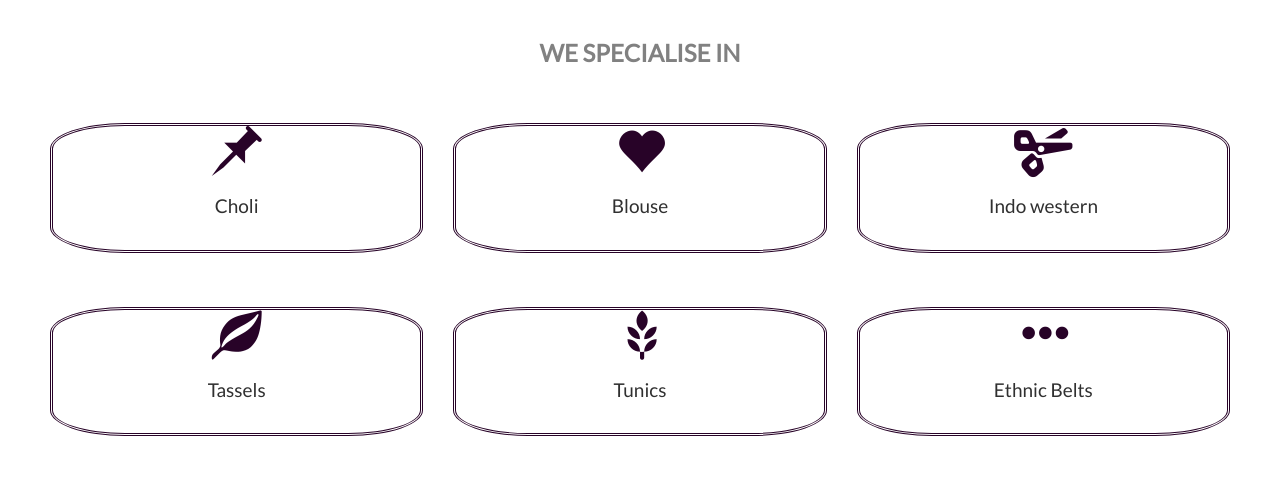
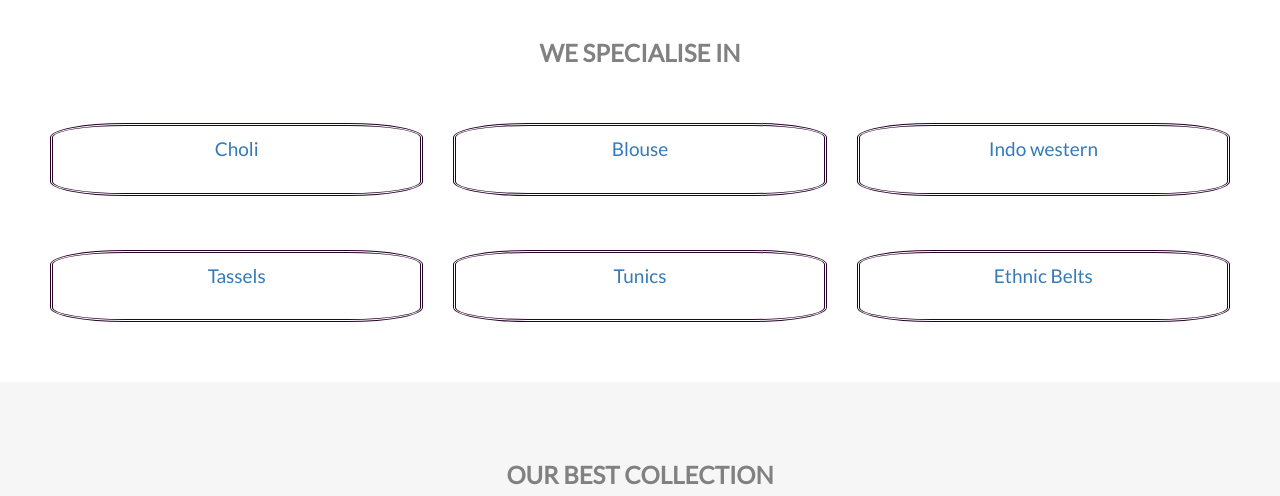
Before and after one commit to florencefashion/nidhipatel, a plain HTML site: page index.html in a window 1280 px wide. Shown: the part 960-1456 px from the top of the page. Drawn offline with nearby package versions, Linux system fonts and the light colour scheme.

Commit message:
updated index,html with required changes

```diff
--- a/index.html
+++ b/index.html
@@ -78,7 +78,7 @@
   </div>
 
 
-  <!-- Container (Services Section) -->
+ <!-- Container (Services Section) -->
 
 
 <div id="services" class="container-fluid text-center">
@@ -88,23 +88,24 @@
     <div class="row slideanim">
       <div class="col-sm-4 ">
         <div class="spanclass">
-        <span class="glyphicon glyphicon-pushpin logo-small "></span>
-        <h4>Choli</h4>
+        <!-- <span class="glyphicon glyphicon-option-horizontal logo-small "></span> -->
+        <h4><a href="choli.html">Choli</a></h4>
 
     </div>
       </div>
 
       <div class="col-sm-4 ">
         <div class="spanclass">
-        <span class="glyphicon glyphicon-heart logo-small"></span>
-        <h4>Blouse</h4>
+        <!-- <span class="glyphicon glyphicon-option-horizontal logo-small"></span> -->
+        <h4 ><a href="blouse.html">Blouse</a></h4>
 
     </div>
       </div>
       <div class="col-sm-4 ">
         <div class="spanclass">
-        <span class="glyphicon glyphicon-scissors logo-small"></span>
-        <h4>Indo western</h4>
+
+        <!-- <span class="glyphicon glyphicon-option-horizontal logo-small"></span> -->
+        <h4><a href="indowestern.html">Indo western </a></h4>
 
     </div>
       </div>
@@ -114,29 +115,30 @@
 
       <div class="col-sm-4">
         <div class="spanclass">
-        <span class="glyphicon glyphicon-leaf logo-small"></span>
-       <h4>Tassels</h4>
+        <!-- <span class="glyphicon glyphicon-option-horizontal logo-small"></span> -->
+       <h4><a href="tassels.html">Tassels</a></h4>
 
     </div>
       </div>
       <div class="col-sm-4">
         <div class="spanclass">
-        <span class="glyphicon glyphicon-grain logo-small"></span>
+        <!-- <span class="glyphicon glyphicon-option-horizontal logo-small"></span> -->
 
-        <h4>Tunics</h4>
+        <h4><a href="tunics.html">Tunics</a></h4>
 
     </div>
       </div>
       <div class="col-sm-4">
         <div class="spanclass">
-        <span class="glyphicon glyphicon-option-horizontal logo-small"></span>
-        <h4>Ethnic Belts</h4>
+        <!-- <span class="glyphicon glyphicon-option-horizontal logo-small"></span> -->
+        <h4><a href="ethnicbelts.html">Ethnic Belts</a></h4>
 
     </div>
       </div>
 
     </div>
   </div>
+
 
 
   <!-- Container (Portfolio Section) -->
```
